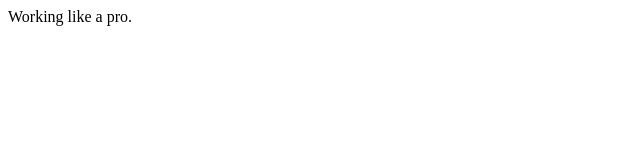
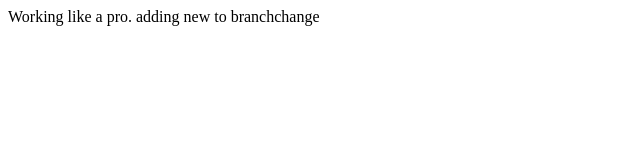
Before and after one commit to Akshayplayer/Localrepofortest, a plain HTML site: page index.html in a window 1280 px wide. Shown: the whole page, without its empty margins (0-640 px from the left). Drawn offline with Linux system fonts and the light colour scheme.

Commit message:
addchangetonewbranch

```diff
--- a/index.html
+++ b/index.html
@@ -7,5 +7,6 @@
 </head>
 <body>
     Working like a pro.
+    adding new to branchchange
 </body>
 </html>
```
